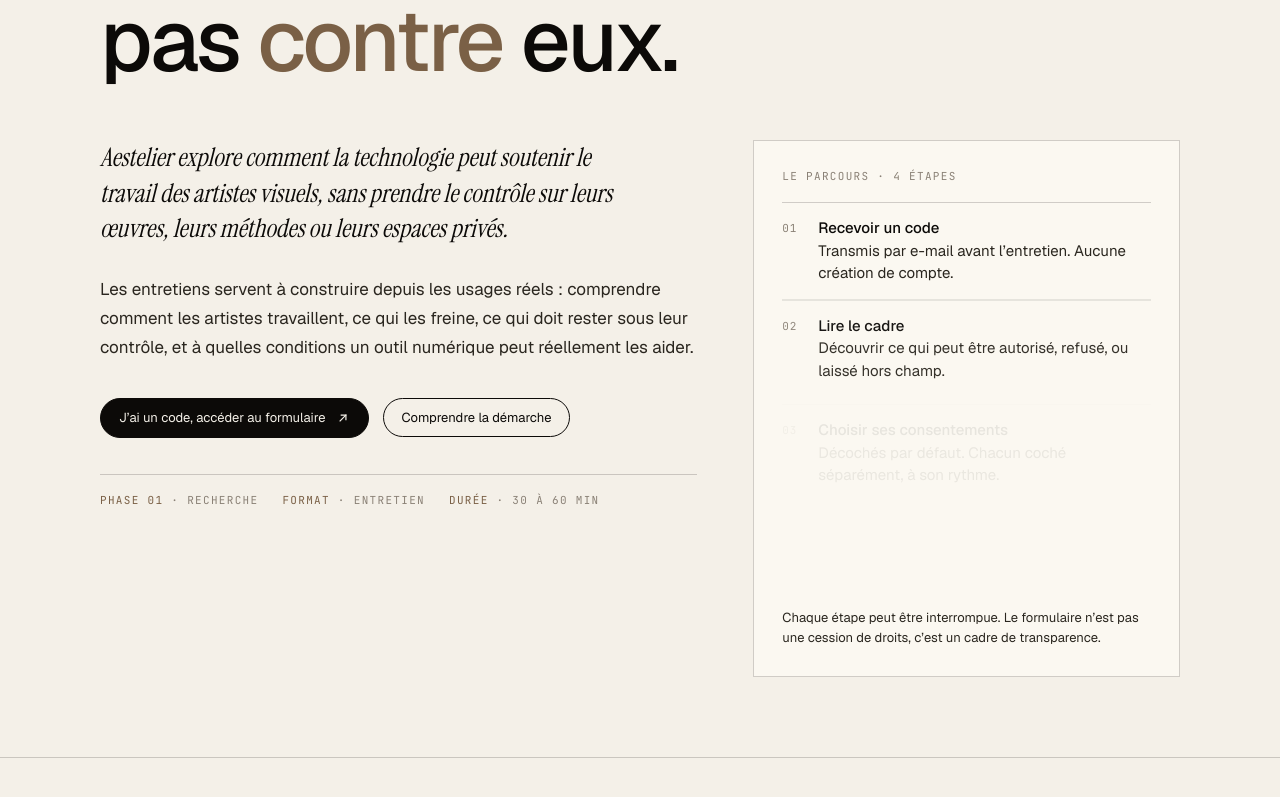
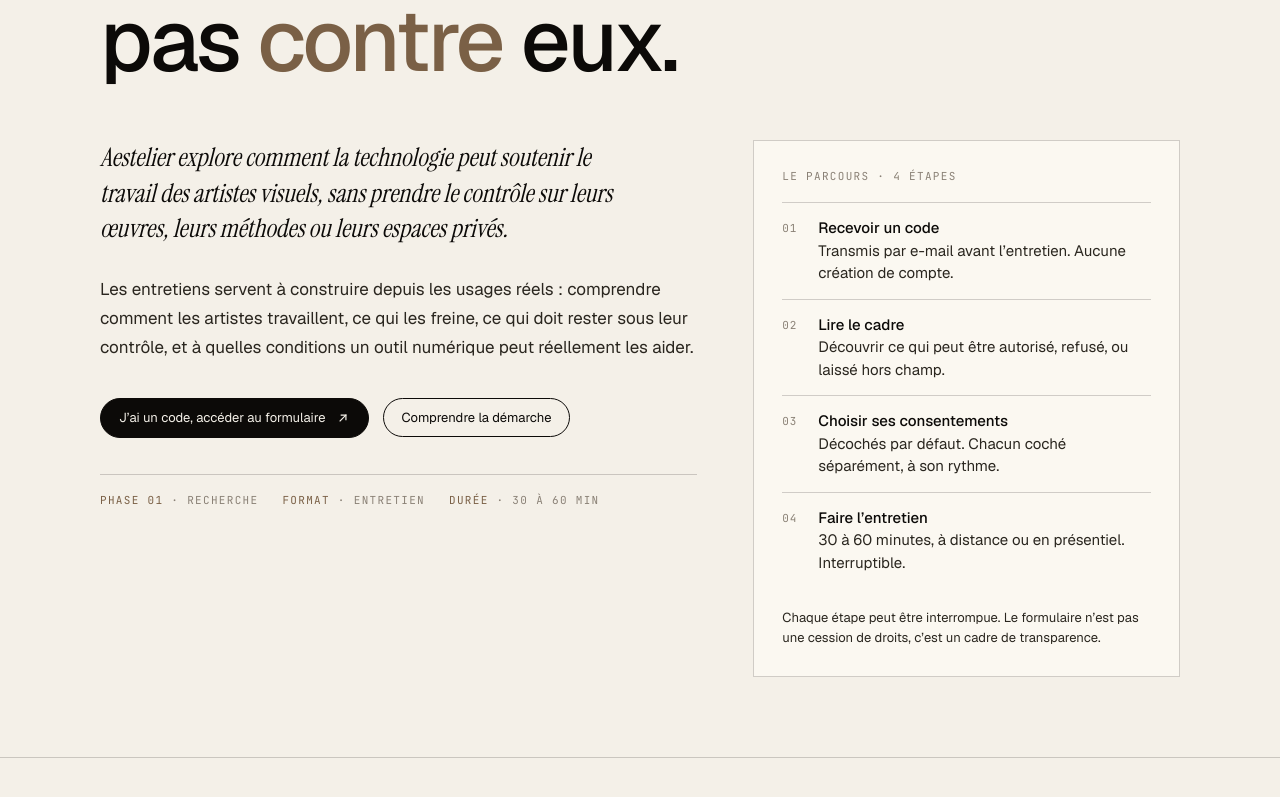
Before and after one commit to Aestelier/InterviewHub, a Next.js app: page / in a window 1280 px wide. Shown: the part 385-1182 px from the top of the page. Built offline with nearby package versions, Linux system fonts and the light colour scheme.

Commit message:
add animation on landing page

```diff
--- a/app/globals.css
+++ b/app/globals.css
@@ -1246,8 +1246,14 @@
   .topbar,
   .hero > .hero-inner > .mono.dim,
   .hero h1,
-  .hero-grid > div,
-  .hero .card {
+  .hero-copy > .lead,
+  .hero-copy > .prose,
+  .hero-actions,
+  .hero-meta,
+  .hero .card,
+  .hero-steps > .mono,
+  .hero-steps li,
+  .hero-steps p {
     animation: soft-enter 760ms cubic-bezier(0.16, 1, 0.3, 1) both;
   }
 
@@ -1263,12 +1269,48 @@
     animation-delay: 150ms;
   }
 
-  .hero-grid > div {
+  .hero-copy > .lead {
     animation-delay: 240ms;
   }
 
+  .hero-copy > .prose {
+    animation-delay: 310ms;
+  }
+
+  .hero-actions {
+    animation-delay: 380ms;
+  }
+
+  .hero-meta {
+    animation-delay: 450ms;
+  }
+
   .hero .card {
-    animation-delay: 320ms;
+    animation-delay: 280ms;
+  }
+
+  .hero-steps > .mono {
+    animation-delay: 390ms;
+  }
+
+  .hero-steps li:nth-child(1) {
+    animation-delay: 450ms;
+  }
+
+  .hero-steps li:nth-child(2) {
+    animation-delay: 510ms;
+  }
+
+  .hero-steps li:nth-child(3) {
+    animation-delay: 570ms;
+  }
+
+  .hero-steps li:nth-child(4) {
+    animation-delay: 630ms;
+  }
+
+  .hero-steps p {
+    animation-delay: 700ms;
   }
 
   .brand-link img,
@@ -1319,8 +1361,17 @@
       animation-range: entry 8% cover 28%;
     }
 
+    .landing-page .grid-ed > .cell > :where(.mono, .section-title, .lead, .prose),
+    .landing-page .cta-col > *,
+    .landing-page .human-note > *,
+    .landing-page .human-promises > .mono,
+    .landing-page .foot-col {
+      animation: view-fade-in both;
+      animation-timeline: view();
+      animation-range: entry 10% cover 24%;
+    }
+
     .itemlist li,
-    .card li,
     .human-promises li,
     .form-rail li,
     .consent-choice {
@@ -1329,6 +1380,11 @@
       animation-range: entry 6% cover 18%;
     }
 
+    .landing-page .itemlist li:nth-child(2n),
+    .landing-page .human-promises li:nth-child(2n) {
+      animation-range: entry 10% cover 22%;
+    }
+
     .cell::before {
       transform-origin: left center;
       animation: line-draw-x both;
--- a/app/page.tsx
+++ b/app/page.tsx
@@ -53,7 +53,7 @@
 
 export default function Home() {
   return (
-    <main>
+    <main className="landing-page">
       <Topbar variant="full" />
 
       {/* ─────────── HERO (flux linéaire) ─────────── */}
@@ -67,7 +67,7 @@
           </h1>
 
           <div className="hero-grid">
-            <div>
+            <div className="hero-copy">
               <p className="lead" style={{ maxWidth: "44ch" }}>
                 Aestelier explore comment la technologie peut soutenir le travail des artistes
                 visuels, sans prendre le contrôle sur leurs œuvres, leurs méthodes ou leurs
@@ -82,6 +82,7 @@
                 </p>
               </div>
               <div
+                className="hero-actions"
                 style={{
                   display: "flex",
                   gap: 14,
@@ -98,7 +99,7 @@
                 </a>
               </div>
               <div
-                className="mono dim"
+                className="mono dim hero-meta"
                 style={{
                   marginTop: 36,
                   display: "flex",
@@ -120,7 +121,7 @@
               </div>
             </div>
 
-            <aside className="card">
+            <aside className="card hero-steps">
               <span className="mono dim">Le parcours · 4 étapes</span>
               <ul>
                 {parcours.map((step, idx) => (
```
